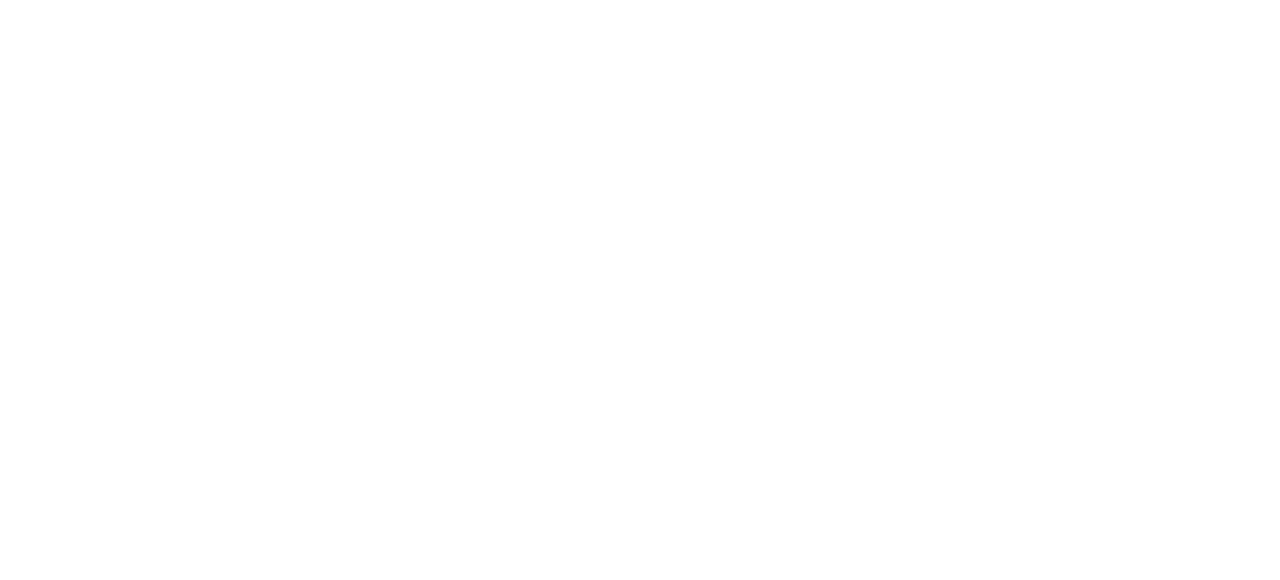
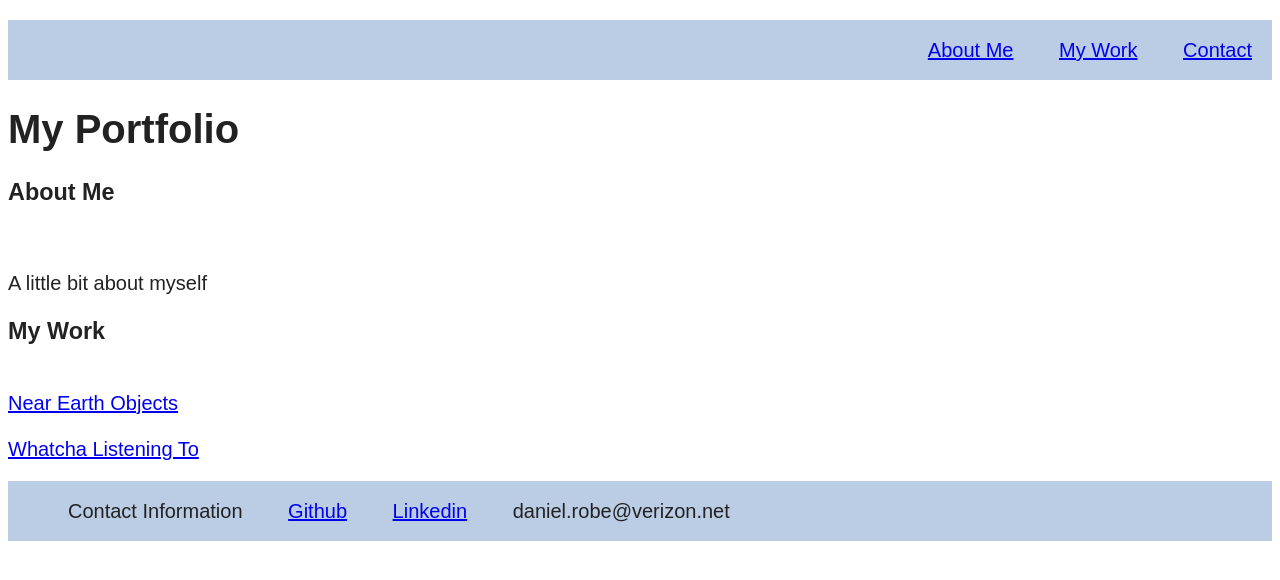
Before and after one commit to Daniel-robe/Week_2_Portfolio, a plain HTML site: page index.html in a window 1280 px wide. Drawn offline with Linux system fonts and the light colour scheme.

Commit message:
Added the basic layout and some styling

```diff
--- /dev/null
+++ b/assets/css/style.css
@@ -0,0 +1,25 @@
+body {
+  position: relative;
+  font-family: "Goudy Bookletter 1911", sans-serif;
+  font-size: 20px;
+  background-color: #FFFFFF;
+  color: #222222;
+}
+
+header,
+footer {
+  height: 60px;
+  width: 100%;
+  line-height: 60px;
+  background-color: #BBCDE5;
+}
+
+header {
+  text-align: right;
+}
+
+li {
+  display: inline;
+  padding: 0px 20px;
+  text-decoration: none;
+}
--- a/index.html
+++ b/index.html
@@ -1,12 +1,51 @@
 <!DOCTYPE html>
 <html lang="en">
 <head>
-    <meta charset="UTF-8">
-    <meta http-equiv="X-UA-Compatible" content="IE=edge">
-    <meta name="viewport" content="width=device-width, initial-scale=1.0">
+    <meta charset="UTF-8" />
+    <meta name="viewport" content="width=device-width, initial-scale=1.0" />
+    <link rel="stylesheet" type="text/css" href="./assets/css/style.css" />
     <title>Portfolio</title>
 </head>
+
 <body>
+    <header>
+        <nav class="text-right">
+            <ul id="navList">
+                <li> <a href="#">About Me</a></li>
+                <li> <a href="#">My Work</a></li>
+                <li> <a href="#Contact">Contact</a></li>
+            </ul>
+        </nav>
+    </header>
+
+    <main>
+        <h1>
+            My Portfolio
+        </h1>
+
+        <section id="aboutMe">
+            <h3> About Me </h3>
+            <img>
+            <p>A little bit about myself</p>
+        </section>
+        <section id="myWork">
+            <h3> My Work </h3>
+            <img>
+            <figcaption> <a href="#">Near Earth Objects</a> </figcaption>
+
+            <img>
+            <figcaption> <a href="#">Whatcha Listening To </a> </figcaption>
+        </section>
+    </main>
+
+    <footer id="contact">
+        <ul>
+            <li>Contact Information</li>
+            <li><a href="#">Github</a></li>
+            <li><a href="#">Linkedin</a></li>
+            <li>daniel.robe@verizon.net</li>
+        </ul>
+    </footer>
 
 </body>
 </html>
```
Also changed, not shown: assests/style.css (deleted), assets/img/nearEarthObjects.png (added), 1 other file.
